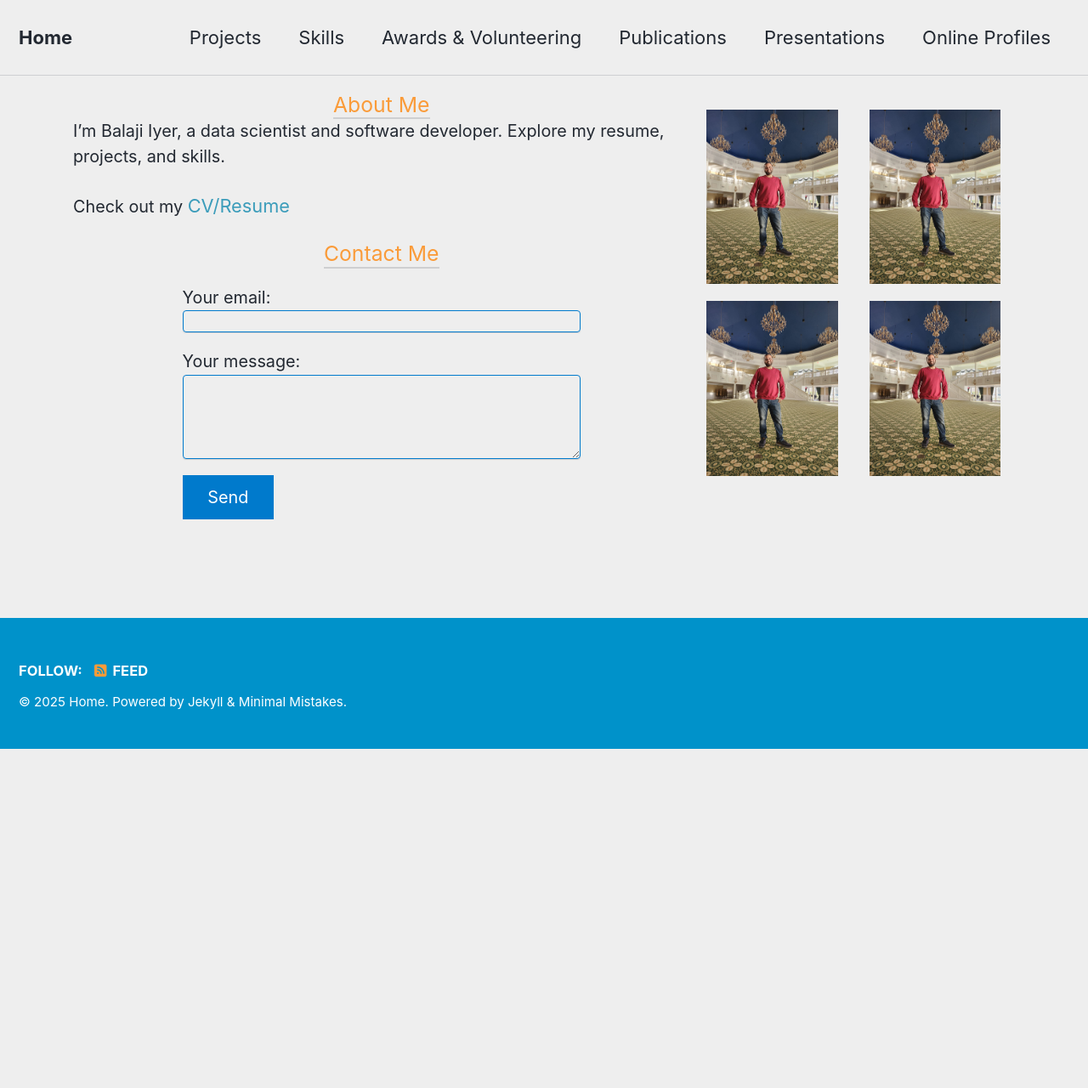
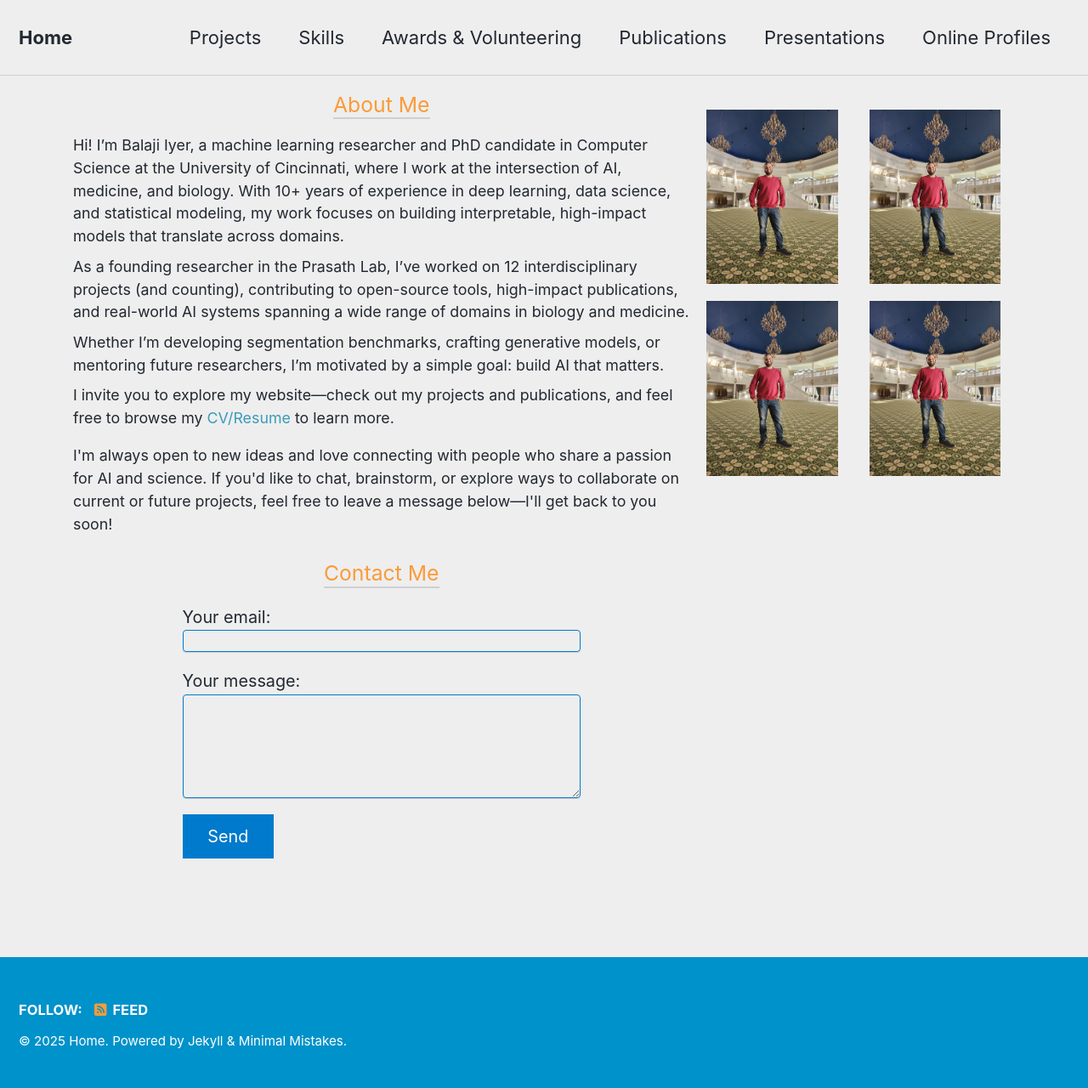
Before and after one commit to dlab-arp/dlab-arp.github.io, a Jekyll site: the page built from index.md, in a window 1280 px wide. Shown: the whole page at 85% size. Built offline with Jekyll 4.4.1, drawn with Linux system fonts in a browser that asks for light colours; cached includes are drawn as plain includes; before the commit the page ends 900 px from its top, so only the background shows below that.

Commit message:
Minor Updates

```diff
--- a/index.md
+++ b/index.md
@@ -9,39 +9,55 @@ permalink: /
 ---
 <div class="home-page">
 <div class="about-me-container" style="display: flex; align-items: flex-start; gap: 1em; margin-top: 1em;">
-  <!-- Left Column: About Me Text -->
+  <!-- Left Column: All text -->
   <div class="about-text" style="flex: 2; text-align: left;">
+    <!-- About Me Section -->
     <div class="project-title-wrapper" style="text-align: center;">
       <h2 class="color-title">About Me</h2>
     </div>
-    <p>
-      I’m Balaji Iyer, a data scientist and software developer. Explore my resume, projects, and skills.
+    <p style="margin-top: 1em; font-size: 0.9em; margin-bottom: 0em">
+      Hi! I’m Balaji Iyer, a machine learning researcher and PhD candidate in Computer Science at the University of Cincinnati, where I work at the intersection of AI, medicine, and biology. With 10+ years of experience in deep learning, data science, and statistical modeling, my work focuses on building interpretable, high-impact models that translate across domains.
     </p>
-    <p>Check out my <a href="/assets/Resume/Balaji Resume.pdf" class="highlight-link" style="font-size: 1.1em;" target="_blank" rel="noopener noreferrer">CV/Resume</a></p>
-    <div class="project-title-wrapper" style="text-align: center;">
-      <h2 class="color-title" style="margin-bottom: 0em">Contact Me</h2>
+    <p style="margin-top: 0.5em; font-size: 0.9em; margin-bottom: 0em">
+      As a founding researcher in the Prasath Lab, I’ve worked on 12 interdisciplinary projects (and counting), contributing to open-source tools, high-impact publications, and real-world AI systems spanning a wide range of domains in biology and medicine.
+    </p>
+    <p style="margin-top: 0.5em; font-size: 0.9em; margin-bottom: 0em">
+      Whether I’m developing segmentation benchmarks, crafting generative models, or mentoring future researchers, I’m motivated by a simple goal: build AI that matters.
+    </p>
+    <p style="margin-top: 0.5em; font-size: 0.9em; margin-bottom: 0em">
+      I invite you to explore my website—check out my projects and publications, and feel free to browse my <a href="/assets/Resume/Balaji Resume.pdf" class="highlight-link" target="_blank" rel="noopener noreferrer">CV/Resume</a> to learn more.
+    </p>
+    <p style="margin-top: 1em; font-size: 0.9em; margin-bottom: 0em">
+      I'm always open to new ideas and love connecting with people who share a passion for AI and science. If you'd like to chat, brainstorm, or explore ways to collaborate on current or future projects, feel free to leave a message below—I'll get back to you soon!
+    </p>
+    <!-- Contact Me Section -->
+    <div class="project-title-wrapper" style="text-align: center; margin-top: 1.5em;">
+      <h2 class="color-title" style="margin-bottom: 0em;">Contact Me</h2>
     </div>
-    <!-- modify this form HTML and place wherever you want your form -->
     <form class="contact-form" action="https://formspree.io/f/mdkeejdv" method="POST">
-    <label>Your email:<input style="border: 1px solid #007acc" type="email" name="email"></label>
-    <label>Your message: <textarea name="message"></textarea></label>
-  <!-- your other form fields go here -->
-    <button type="submit">Send</button>
+      <label>Your email:
+        <input style="border: 1px solid #007acc;" type="email" name="email" required>
+      </label>
+      <label>Your message:
+        <textarea name="message" rows="5" required></textarea>
+      </label>
+      <button type="submit">Send</button>
     </form>
+  </div>
 
- </div>
-
-  <!-- Right Column: Image -->
+  <!-- Right Column: Images -->
   <div class="about-image-right" style="flex: 1; text-align: center;">
     <div class="images-grid" style="display: grid; grid-template-columns: repeat(2, 1fr); gap: 1em; margin-top: 1em;">
-        <img src="/assets/images/Balaji_1.jpg" alt="Image 1" style="width: 90%; height: auto;">
-        <img src="/assets/images/Balaji_1.jpg" alt="Image 2" style="width: 90%; height: auto;">
-        <img src="/assets/images/Balaji_1.jpg" alt="Image 3" style="width: 90%; height: auto;">
-        <img src="/assets/images/Balaji_1.jpg" alt="Image 4" style="width: 90%; height: auto;">
+      <img src="/assets/images/Balaji_1.jpg" alt="Image 1" style="width: 90%; height: auto;">
+      <img src="/assets/images/Balaji_1.jpg" alt="Image 2" style="width: 90%; height: auto;">
+      <img src="/assets/images/Balaji_1.jpg" alt="Image 3" style="width: 90%; height: auto;">
+      <img src="/assets/images/Balaji_1.jpg" alt="Image 4" style="width: 90%; height: auto;">
     </div>
   </div>
+</div>
 
-</div>
+
+
 
 
 
@@ -50,3 +66,11 @@ permalink: /
 </div>
 
 I’m Balaji Iyer, a data scientist and software developer. Explore my resume, projects, and skills.-->
+
+<!--  —from genomics and immunology to radiology and neuroengineering. <ul>
+  <li>maxATAC – genome-wide TF binding prediction from ATAC-seq data</li>
+  <li>DeepImmuno – AI-powered immunogenic peptide prediction and generation</li>
+  <li>NeuroGleam – deep learning-based detection of small vessel disease from MRI scans</li>
+  <li>AI-driven Gait Analysis – real-world CP patient monitoring using low-res video</li>
+  <p style="margin-top: 0.5em; font-size: 1.1em; margin-bottom: 0em">Check out my <a href="/assets/Resume/Balaji Resume.pdf" class="highlight-link"  target="_blank" rel="noopener noreferrer">CV/Resume</a></p>
+  </ul> -->
```
